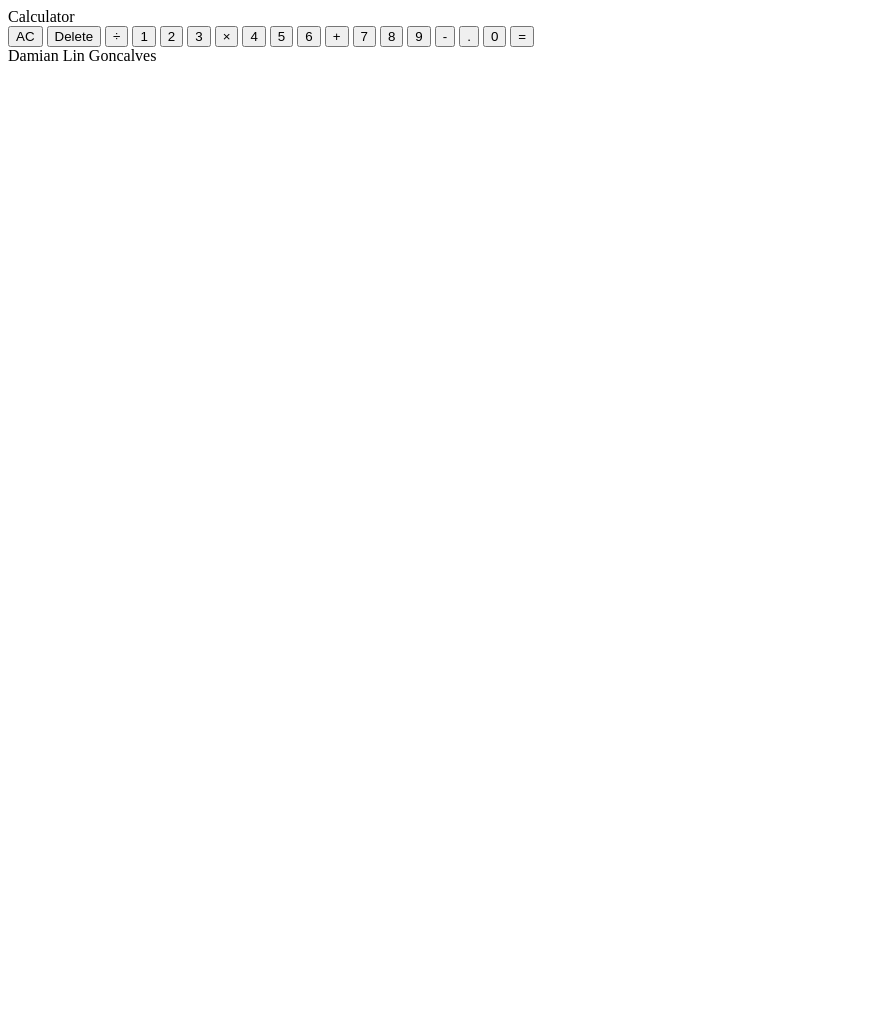
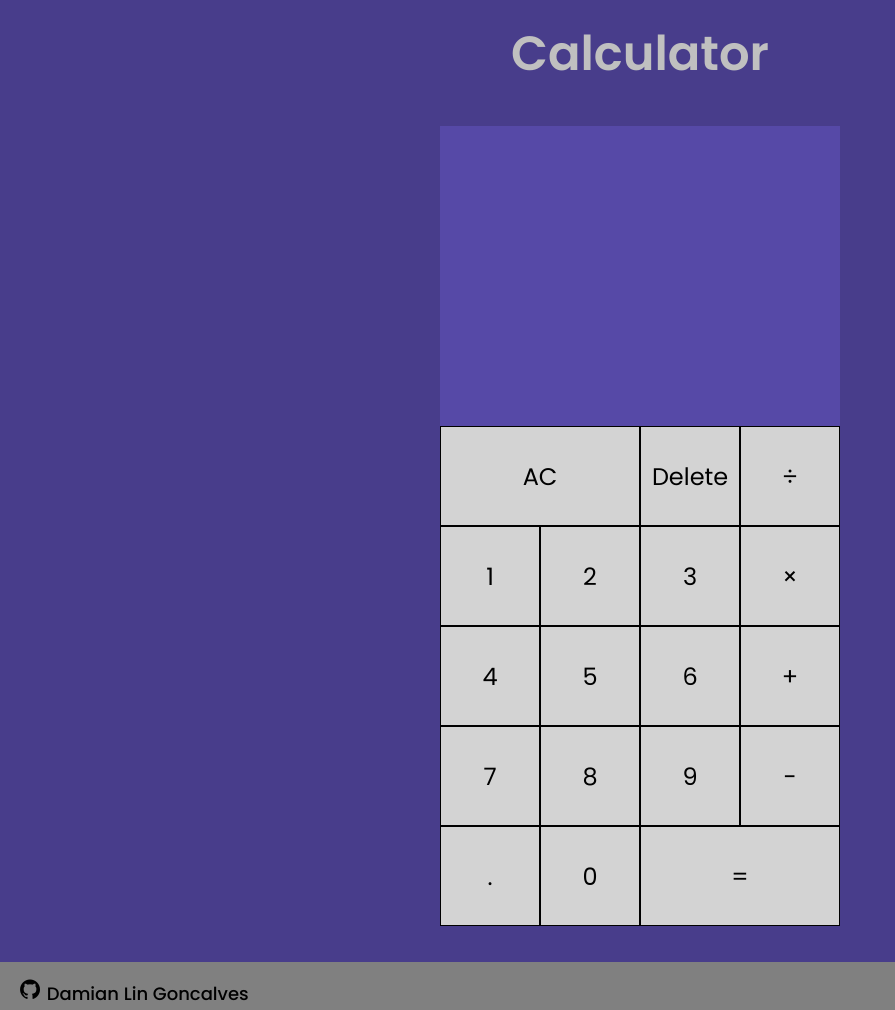
Before and after one commit to DYuHLin/odin-calculator, a plain HTML site: page index.html in a window 1280 px wide. Shown: the whole page, without its empty margins (0-895 px from the left). Before the commit the page ends 800 px from the top, so only its background shows below. Drawn offline with nearby package versions, Linux system fonts and the light colour scheme.

Commit message:
added the styling to the html elements and finshed the UI

```diff
--- a/index.html
+++ b/index.html
@@ -5,6 +5,8 @@
     <meta http-equiv="X-UA-Compatible" content="IE=edge">
     <meta name="viewport" content="width=device-width, initial-scale=1.0">
     <title>Odin Calculator</title>
+    <link href='https://unpkg.com/boxicons@2.1.4/css/boxicons.min.css' rel='stylesheet'>
+    <link rel="stylesheet" href="style.css">
 </head>
 <body>
     <div class="title">Calculator</div>
@@ -15,31 +17,31 @@
         </div>
 
         <button class="bg__button" data-all-clear>AC</button>
-        <button class="delete" data-delete>Delete</button>
-        <button data-operation class="button">÷</button>
-
-        <button class="number" data-number>1</button>
-        <button class="number" data-number>2</button>
-        <button class="number" data-number>3</button>
-        <button data-operation class="button">×</button>
-
-        <button class="number" data-number>4</button>
-        <button class="number" data-number>5</button>
-        <button class="number" data-number>6</button>
-        <button data-operation class="button">+</button>
-
-        <button class="number" data-number>7</button>
-        <button class="number" data-number>8</button>
-        <button class="number" data-number>9</button>
-        <button data-operation class="button">-</button>
-
-        <button class="number" data-number>.</button>
-        <button class="number" data-number>0</button>
+        <button data-delete>Delete</button>
+        <button data-operation>÷</button>
+        <button data-number>1</button>
+        <button data-number>2</button>
+        <button data-number>3</button>
+        <button data-operation>×</button>
+        <button data-number>4</button>
+        <button data-number>5</button>
+        <button data-number>6</button>
+        <button data-operation>+</button>
+        <button data-number>7</button>
+        <button data-number>8</button>
+        <button data-number>9</button>
+        <button data-operation>-</button>
+        <button data-number>.</button>
+        <button data-number>0</button>
         <button class="bg__button" data-equals>=</button>
     </div>
 
     <div class="footer">
-        <div class="dev">Damian Lin Goncalves</div>
+        <div class="dev">
+            <a href="https://github.com/DYuHLin/etch-a-sketch"><i class='bx bxl-github'></i></a> Damian Lin Goncalves
+        </div>
     </div>
+
+    <script src="main.js"></script>
 </body>
 </html>
--- a/style.css
+++ b/style.css
@@ -10,6 +10,83 @@ body{
     padding: 0;
     display: flex;
     align-items: center;
-    justify-content: center;
     flex-direction: column;
+    background-color: darkslateblue;
 }
+
+.title{
+    font-size: 48px;
+    font-weight: 600;
+    color: silver;
+    margin-top: 18px;
+    margin-bottom: 36px;
+}
+
+.calculator{
+    display: grid;
+    min-height: 100vh;
+    grid-template-columns: repeat(4, 100px);
+    grid-template-rows: minmax(120px, auto) repeat(5, 100px);
+    margin-bottom: 36px;
+}
+
+.calculator > button{
+    cursor: pointer;
+    font-size: 1.5rem;
+    border: 1px solid black;
+    outline: none;
+    background-color: lightgray;
+}
+
+.calculator > button:hover{
+    background-color: rgba(211, 211, 211, 0.719);
+}
+
+.bg__button{
+    grid-column: span 2;
+}
+
+.display{
+    grid-column: 1 / -1;
+    background-color: rgb(86, 73, 167);
+    display: flex;
+    align-items: flex-end;
+    justify-content: space-around;
+    flex-direction: column;
+    padding: 12px;
+    word-wrap: break-word;
+    word-break: break-all;
+}
+
+.display .previous{
+    color: gray;
+    font-size: 1.5rem;
+}
+
+.display .previous{
+    color: lightgray;
+    font-size: 2.5rem;
+}
+
+.footer{
+    display: flex;
+    align-items: center;
+    padding-left: 18px;
+    height: 60px;
+    width: 100%;
+    background-color: grey;
+}
+
+a{
+    color: black;
+    text-decoration: none;
+}
+
+i{
+    font-size: 24px;
+}
+
+.dev{
+    font-size: 18px;
+    font-weight: 500;
+}
```
